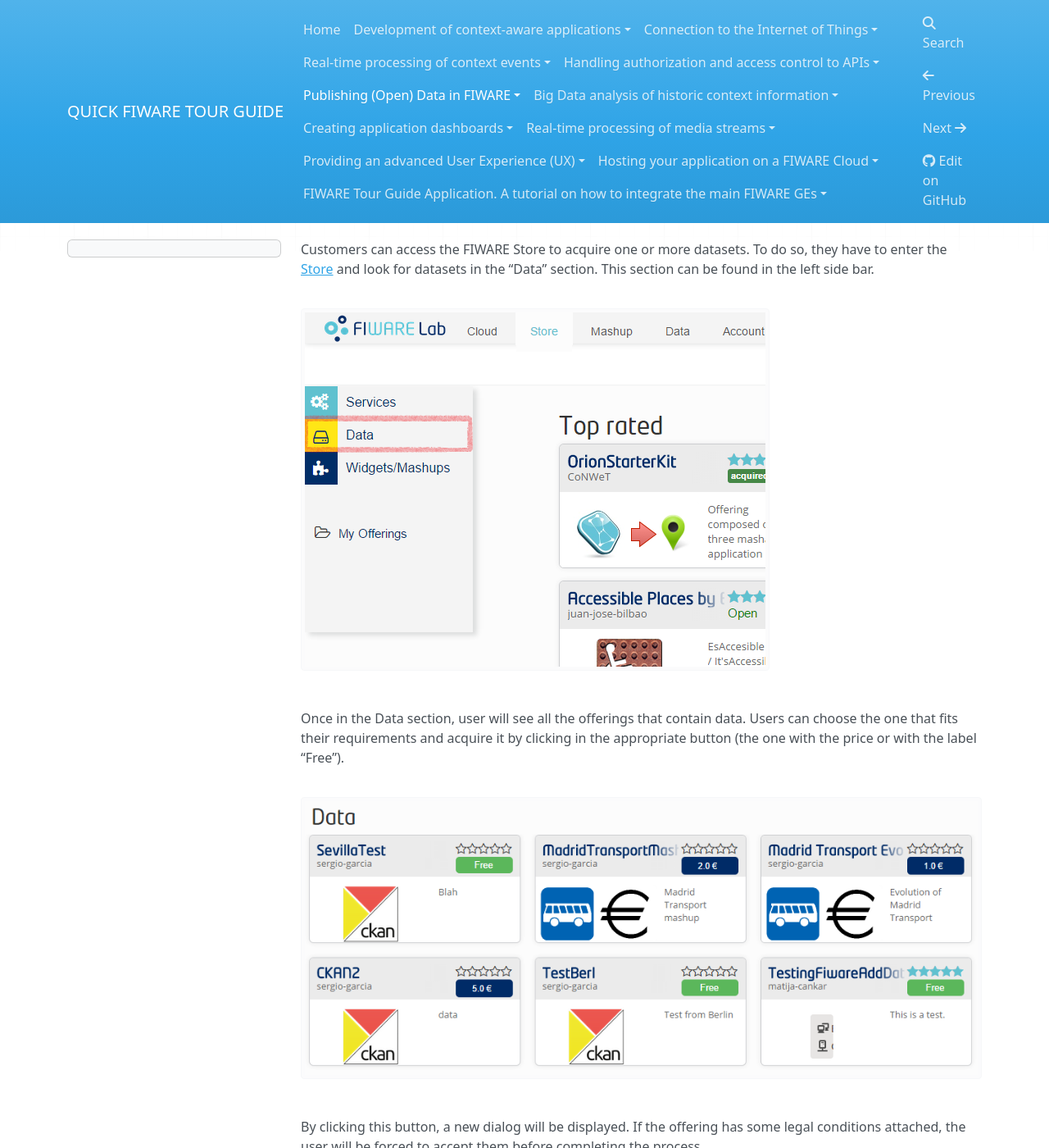
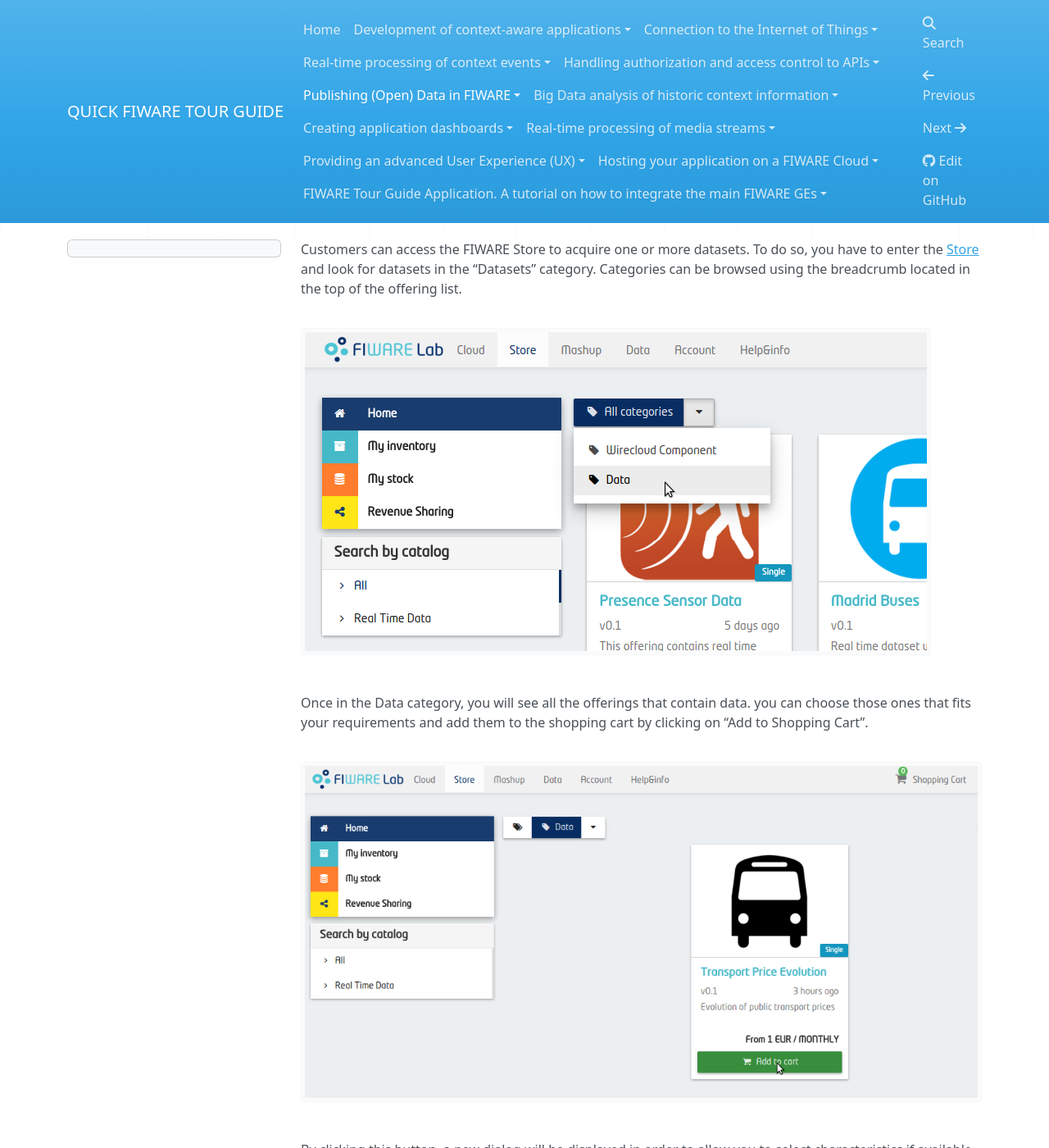
Before and after one commit to FIWARE-Ops/docs.TourGuide, an MkDocs documentation site: the page built from doc/publishing-open-data-in-fiware/how-to-offer-datasets-including-context-information-through-the-wstore/acquiring-datasets-offered-in-the-wstore.md, in a window 1280 px wide and 1400 px high. Shown: the whole window at 82% size. Built offline with MkDocs 1.6.1, drawn with Linux system fonts in a browser that asks for light colours; nearby versions of some CDN libraries; comment, search, counter and statistics services are not loaded; old or Windows-style settings are respelled for this version of MkDocs; some of the changed text lies outside the part shown.

Commit message:
Update Acquiring datasets from FIWARE Store section to Biz Ecosystem portal

```diff
--- a/doc/publishing-open-data-in-fiware/how-to-offer-datasets-including-context-information-through-the-wstore/acquiring-datasets-offered-in-the-wstore.md
+++ b/doc/publishing-open-data-in-fiware/how-to-offer-datasets-including-context-information-through-the-wstore/acquiring-datasets-offered-in-the-wstore.md
@@ -1,41 +1,53 @@
 Customers can access the FIWARE Store to acquire one or more datasets.
-To do so, they have to enter the
-[Store](https://account.lab.fiware.org/users/sign_in) and look for
-datasets in the “Data” section. This section can be found in the left
-side bar.
+To do so, you have to enter the
+[Store](https://store.lab.fiware.org/) and look for
+datasets in the “Datasets” category. Categories can be browsed using
+the breadcrumb located in the top of the offering list.
 
 [![Acquiring Datasets Offered in the
-WStore](../images/Acquiring-Datasets-Offered-in-the-WStore.png)](../images/Acquiring-Datasets-Offered-in-the-WStore.png)
+FIWARE Store](../images/Acquiring-Datasets-Offered-in-the-WStore.png)](../images/Acquiring-Datasets-Offered-in-the-WStore.png)
 
-Once in the Data section, user will see all the offerings that contain
-data. Users can choose the one that fits their requirements and acquire
-it by clicking in the appropriate button (the one with the price or with
-the label “Free”).
+Once in the Data category, you will see all the offerings that contain
+data. you can choose those ones that fits your requirements and add them
+to the shopping cart by clicking on “Add to Shopping Cart”.
 
 [![Acquiring Datasets Offered in the
-WStore1](../images/Acquiring-Datasets-Offered-in-the-WStore1.png)](../images/Acquiring-Datasets-Offered-in-the-WStore1.png)
+FIWARE Store1](../images/Acquiring-Datasets-Offered-in-the-WStore1.png)](../images/Acquiring-Datasets-Offered-in-the-WStore1.png)
 
-By clicking this button, a new dialog will be displayed. If the offering
-has some legal conditions attached, the user will be forced to accept
-them before completing the process.
+By clicking this button, a new dialog will be displayed in order to
+allow you to select characteristics if available and the price
+plan. If the offering has some legal conditions attached, you
+will be forced to accept them before completing the process.
 
 [![Acquiring Datasets Offered in the
-WStore2](../images/Acquiring-Datasets-Offered-in-the-WStore2.png)](../images/Acquiring-Datasets-Offered-in-the-WStore2.png)
-
-Finally, the user will be asked to enter his/her address.
+FIWARE Store2](../images/Acquiring-Datasets-Offered-in-the-WStore2.png)](../images/Acquiring-Datasets-Offered-in-the-WStore2.png)
 
 [![Acquiring Datasets Offered in the
-WStore3](../images/Acquiring-Datasets-Offered-in-the-WStore3.png)](../images/Acquiring-Datasets-Offered-in-the-WStore3.png)
+FIWARE Store3](../images/Acquiring-Datasets-Offered-in-the-WStore3.png)](../images/Acquiring-Datasets-Offered-in-the-WStore3.png)
 
-Once that the offering has been acquired, the user will be able to
-access the attached datasets. To do so, the user should access the
-offering and click on the “Resources” button.
+Once you have selected all the offerings you want. you can
+acquire them opening the shopping cart and clicking on “Checkout”.
 
 [![Acquiring Datasets Offered in the
-WStore4](../images/Acquiring-Datasets-Offered-in-the-WStore4.png)](../images/Acquiring-Datasets-Offered-in-the-WStore4.png)
+FIWARE Store4](../images/Acquiring-Datasets-Offered-in-the-WStore4.png)](../images/Acquiring-Datasets-Offered-in-the-WStore4.png)
 
-A new dialog will be displayed with all the resources contained in the
-offering. Among these resources, the user will find the dataset:
+In the displayed form, you can provide some optional information
+that will be shown to the offering seller. Additionally you have
+to select one of your shipping addresses. To proceed with the
+payment click on “Checkout”
 
 [![Acquiring Datasets Offered in the
-WStore5](../images/Acquiring-Datasets-Offered-in-the-WStore5.png)](../images/Acquiring-Datasets-Offered-in-the-WStore5.png)
+FIWARE Store5](../images/Acquiring-Datasets-Offered-in-the-WStore5.png)](../images/Acquiring-Datasets-Offered-in-the-WStore5.png)
+
+Once the offering has been acquired, you will be able to
+access the attached datasets. To do so, you can access
+you acquired product in the “My Inventory” section.
+
+[![Acquiring Datasets Offered in the
+FIWARE Store6](../images/Acquiring-Datasets-Offered-in-the-WStore6.png)](../images/Acquiring-Datasets-Offered-in-the-WStore6.png)
+
+There you can look for your dataset product and open its details. To
+access the dataset click on “Download”
+
+[![Acquiring Datasets Offered in the
+FIWARE Store7](../images/Acquiring-Datasets-Offered-in-the-WStore7.png)](../images/Acquiring-Datasets-Offered-in-the-WStore7.png)
```
Also changed, not shown: doc/publishing-open-data-in-fiware/images/Acquiring-Datasets-Offered-in-the-WStore.png, doc/publishing-open-data-in-fiware/images/Acquiring-Datasets-Offered-in-the-WStore1.png, doc/publishing-open-data-in-fiware/images/Acquiring-Datasets-Offered-in-the-WStore2.png, doc/publishing-open-data-in-fiware/images/Acquiring-Datasets-Offered-in-the-WStore3.png, doc/publishing-open-data-in-fiware/images/Acquiring-Datasets-Offered-in-the-WStore4.png, doc/publishing-open-data-in-fiware/images/Acquiring-Datasets-Offered-in-the-WStore5.png, doc/publishing-open-data-in-fiware/images/Acquiring-Datasets-Offered-in-the-WStore6.png (added), doc/publishing-open-data-in-fiware/images/Acquiring-Datasets-Offered-in-the-WStore7.png (added).
